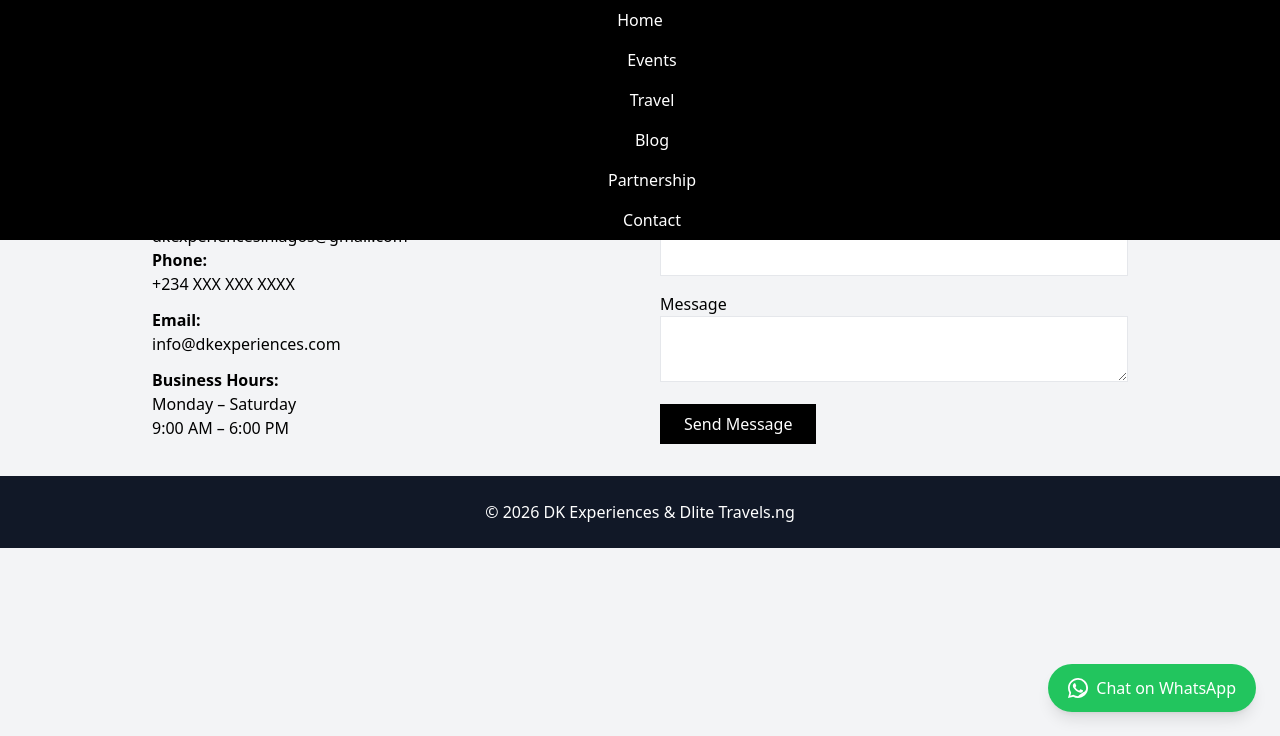
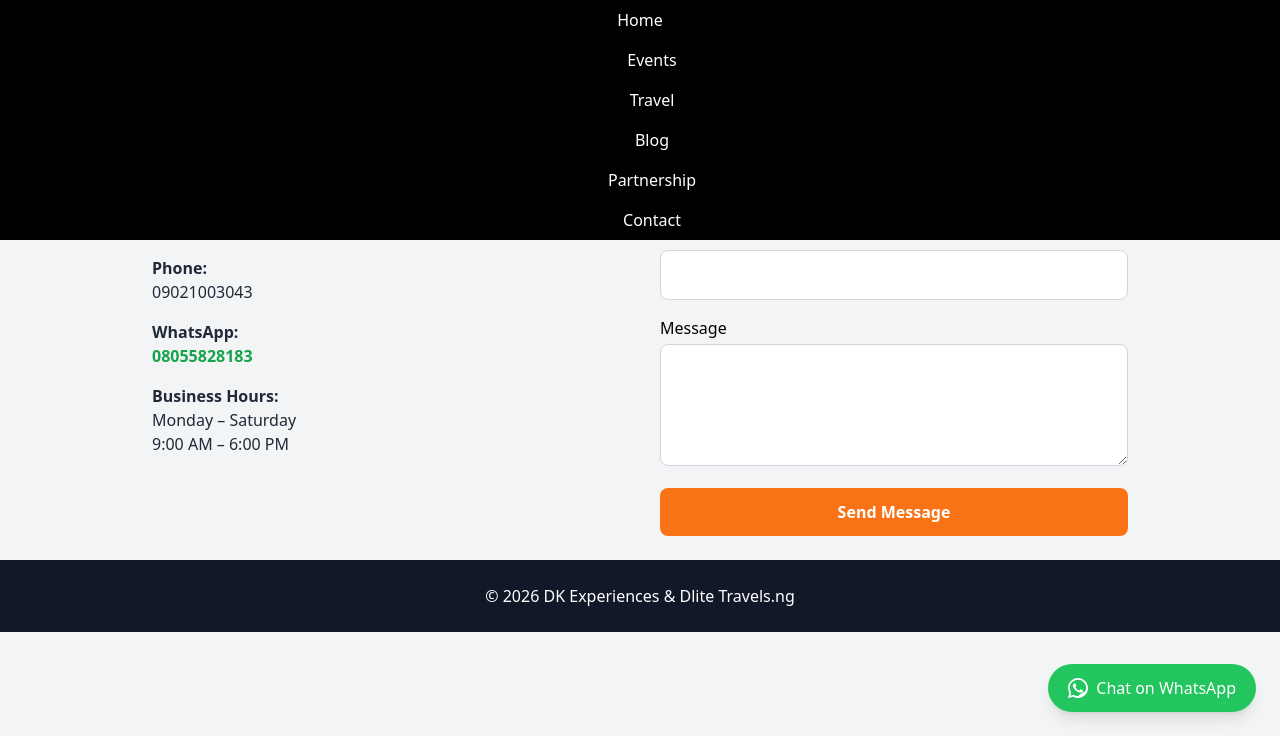
Before and after one commit to josephsam-dev/dk-experiences, a Django app: page /contact/ in a window 1280 px wide. Shown: the part 64-800 px from the top of the page. Run offline with Django 5.2, Linux system fonts and the light colour scheme; some libraries are stand-ins or nearby versions.

Commit message:
final update - payment, contact page, security fix

```diff
--- a/templates/contact.html
+++ b/templates/contact.html
@@ -9,28 +9,35 @@
 <div class="grid md:grid-cols-2 gap-10">
 
 <!-- CONTACT INFORMATION -->
-
 <div>
 
 <h2 class="text-xl font-semibold mb-4">Contact Information</h2>
 
-<<p><strong>Phone:</strong><br>
-+234 805 582 8183</p>
+<div class="space-y-4 text-gray-800">
 
-<p><strong>Email:</strong><br>
-dkexperiencesinlagos@gmail.com</p>
-
-<p class="mb-3">
-<strong>Phone:</strong><br>
-+234 XXX XXX XXXX
+<p>
+<strong>Address:</strong><br>
+Lagos, Nigeria
 </p>
 
-<p class="mb-3">
+<p>
 <strong>Email:</strong><br>
-info@dkexperiences.com
+dkexperiencesinlagos@gmail.com
 </p>
 
-<p class="mb-3">
+<p>
+<strong>Phone:</strong><br>
+09021003043
+</p>
+
+<p>
+<strong>WhatsApp:</strong><br>
+<a href="https://wa.me/2348055828183" class="text-green-600 font-semibold">
+08055828183
+</a>
+</p>
+
+<p>
 <strong>Business Hours:</strong><br>
 Monday – Saturday<br>
 9:00 AM – 6:00 PM
@@ -38,26 +45,37 @@ Monday – Saturday<br>
 
 </div>
 
+</div>
 
 <!-- CONTACT FORM -->
-
 <div>
 
 <h2 class="text-xl font-semibold mb-4">Send a Message</h2>
 
-<form method="POST">
+<form method="POST" class="space-y-4">
+
 {% csrf_token %}
 
-<label>Name</label>
-<input type="text" name="name" required class="w-full border p-2 mb-4">
+<div>
+<label class="block mb-1">Name</label>
+<input type="text" name="name" required
+class="w-full border border-gray-300 p-3 rounded-lg focus:outline-none focus:ring-2 focus:ring-orange-500">
+</div>
 
-<label>Email</label>
-<input type="email" name="email" required class="w-full border p-2 mb-4">
+<div>
+<label class="block mb-1">Email</label>
+<input type="email" name="email" required
+class="w-full border border-gray-300 p-3 rounded-lg focus:outline-none focus:ring-2 focus:ring-orange-500">
+</div>
 
-<label>Message</label>
-<textarea name="message" required class="w-full border p-2 mb-4"></textarea>
+<div>
+<label class="block mb-1">Message</label>
+<textarea name="message" required rows="4"
+class="w-full border border-gray-300 p-3 rounded-lg focus:outline-none focus:ring-2 focus:ring-orange-500"></textarea>
+</div>
 
-<button type="submit" class="bg-black text-white px-6 py-2">
+<button type="submit"
+class="w-full bg-orange-500 hover:bg-orange-600 text-white py-3 rounded-lg font-semibold transition">
 Send Message
 </button>
 
--- a/templates/home.html
+++ b/templates/home.html
@@ -116,9 +116,9 @@ Akoka Fest 2026
 <p class="text-gray-400 text-sm mb-2">May 9, 2026</p>
 <p class="text-gray-400 text-sm mb-4">Unilag Sports Center</p>
 
-<a href="{% url 'buy_ticket' 1 %}">
-class="block text-center bg-orange-500 w-full py-2 rounded-lg text-white hover:bg-orange-600">
-Get Tickets
+<a href="{% url 'buy_ticket' 1 %}"
+   class="block w-full text-center bg-orange-500 text-white py-3 rounded-lg hover:bg-orange-600">
+   Get Tickets
 </a>
 
 </div>
--- a/travel/templates/travel/buy_ticket.html
+++ b/travel/templates/travel/buy_ticket.html
@@ -77,7 +77,7 @@ let amount = 0
 
 // 🔥 CLIENT PRICING
 if(ticket == "early"){
-    amount = 0
+    amount = 100
 }
 if(ticket == "regular"){
     amount = 2500
--- a/travel/views.py
+++ b/travel/views.py
@@ -132,6 +132,7 @@ def verify_payment(request):
         path = os.path.join(settings.MEDIA_ROOT, f"ticket_{reference}.png")
         img.save(path)
 
+
         return redirect(f"/booking-success/?reference={reference}")
 
     return HttpResponse("Payment verification failed")
@@ -145,6 +146,16 @@ from django.conf import settings
 from .models import Ticket
 
 
+from django.shortcuts import redirect
+from django.http import HttpResponse
+from django.conf import settings
+from django.core.mail import send_mail
+import requests
+import qrcode
+import os
+from .models import Ticket
+
+
 def verify_payment(request):
 
     reference = request.GET.get("reference")
@@ -152,8 +163,8 @@ def verify_payment(request):
     if not reference:
         return HttpResponse("No reference provided")
 
+    # Verify payment from Paystack
     url = f"https://api.paystack.co/transaction/verify/{reference}"
-
     headers = {
         "Authorization": f"Bearer {settings.PAYSTACK_SECRET_KEY}"
     }
@@ -161,34 +172,38 @@ def verify_payment(request):
     response = requests.get(url, headers=headers)
     result = response.json()
 
-    print(result)  # shows Paystack response in terminal
+    # ✅ If payment is successful
+    if result["data"]["status"] == "success":
 
-    if True:
+        data = request.session.get("ticket_data")
 
-        # payment_data = result["data"]
+        # Create ticket
+        Ticket.objects.create(
+            ticket_id=reference,
+            name=data["name"],
+            email=data["email"],
+            phone=data["phone"],
+            ticket_type=data["ticket_type"],
+            payment_status="paid"
+        )
 
-        if True:
-            name = "Test User"
-    email = "test@email.com"
-    phone = "08000000000"
-    ticket_type = "early"
+        # Generate QR
+        verify_url = f"http://127.0.0.1:8000/verify-ticket/{reference}/"
+        img = qrcode.make(verify_url)
+        path = os.path.join(settings.MEDIA_ROOT, f"ticket_{reference}.png")
+        img.save(path)
 
-    ticket = Ticket.objects.create(
-    ticket_id=reference,
-    name=name,
-    email=email,
-    phone=phone,
-    ticket_type=ticket_type,
-)
+        # Send email (simple first)
+        send_mail(
+            "Ticket Confirmation",
+            f"Hello {data['name']}, your ticket is confirmed. Ticket ID: {reference}",
+            settings.EMAIL_HOST_USER,
+            [data["email"]],
+        )
 
-    verify_url = f"http://127.0.0.1:8000/verify-ticket/{reference}/"
-    img = qrcode.make(verify_url)
-    path = os.path.join(settings.MEDIA_ROOT, f"ticket_{reference}.png")
-    img.save(path)
+        return redirect(f"/booking-success/?reference={reference}")
 
-    print("CREATING QR FOR:", reference)
-
-    return redirect(f"/booking-success/?reference={reference}")
+    # ❌ If payment fails
     return HttpResponse("Payment verification failed")
 def booking_success(request):
     reference = request.GET.get("reference")
@@ -247,7 +262,14 @@ def verify_ticket(request, reference):
 from django.conf import settings
 from django.shortcuts import render
 
+from django.shortcuts import render, get_object_or_404
+from django.conf import settings
+from .models import Ticket  # or your model name
+
 def buy_ticket(request, id):
+    ticket = get_object_or_404(Ticket, id=id)
+
     return render(request, "travel/buy_ticket.html", {
+        "ticket": ticket,
         "PAYSTACK_PUBLIC_KEY": settings.PAYSTACK_PUBLIC_KEY
     })
```
Also changed, not shown: dk_project/settings.py (+8 -3 lines), templates/events.html (+12 -10 lines), templates/templates/buy_ticket.html (+29 -3 lines).
